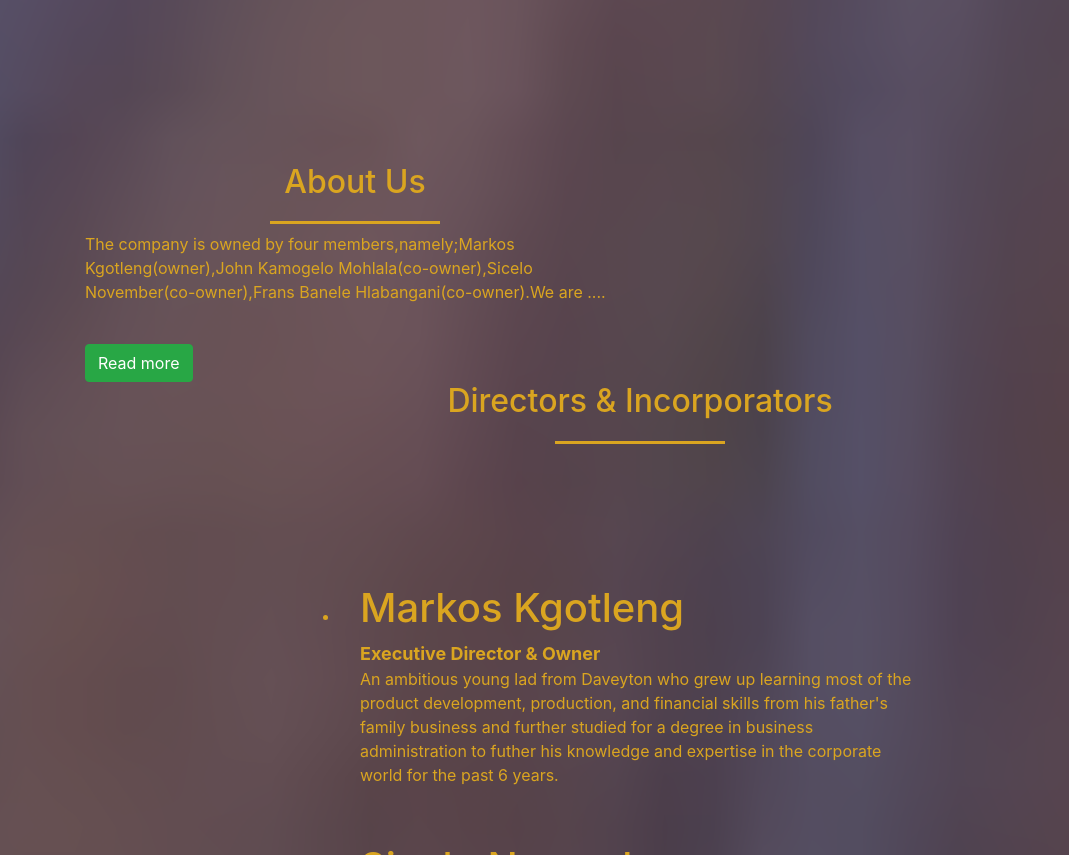
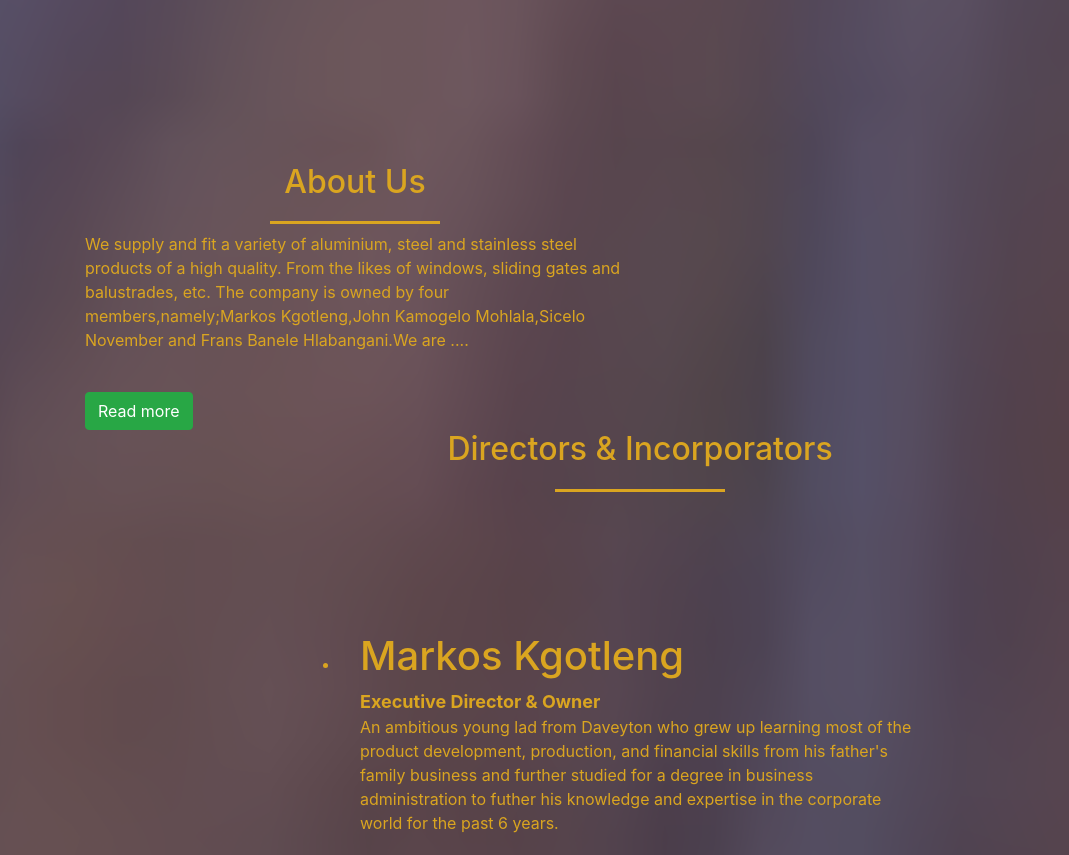
Before and after one commit to LordMohlala/1520fcs, a plain HTML site: page index.html in a window 1280 px wide. Shown: the part 1065-1920 px from the top of the page, without its empty margins (0-1069 px from the left). Drawn offline with nearby package versions, Linux system fonts and the light colour scheme.

Commit message:
first commit

```diff
--- a/index.html
+++ b/index.html
@@ -92,9 +92,11 @@
             <div class="post">
               <p>
               <h2>About Us</h2>
-              The company is owned by four members,namely;Markos Kgotleng(owner),John Kamogelo
-              Mohlala(co-owner),Sicelo
-              November(co-owner),Frans Banele Hlabangani(co-owner).We are <span id="dots">....</span><span id="more">
+              We supply and fit a variety of aluminium, steel and stainless steel products of a high quality.
+              From the likes of windows, sliding gates and balustrades, etc.
+              The company is owned by four members,namely;Markos Kgotleng,John Kamogelo
+              Mohlala,Sicelo
+              November and Frans Banele Hlabangani.We are <span id="dots">....</span><span id="more">
                 young,ambitious and inspired by the disadvantaged backgrounds we come from.We also have different
                 skillsets which when put together,we can make this business the greatest of its kind both in the
                 country and around the world.This gives us an opportunity to uplift the community through providing
@@ -282,7 +284,7 @@
             <div class="container">
               <div class="follow">
                 <ul>
-                  <li><a href="#"><i class="fa fa-facebook-f"></i></a></li>
+                  <li><a href="#https://www.facebook.com/1520sFinest/?ref=page_internal"><i class="fa fa-facebook-f"></i></a></li>
                   <li><a href="#"><i class="fa fa-twitter"></i></a></li>
                   <li><a href="#"><i class="fa fa-instagram"></i></a></li>
                 </ul>
```
Lines whose indentation alone changed are shown as unchanged.
